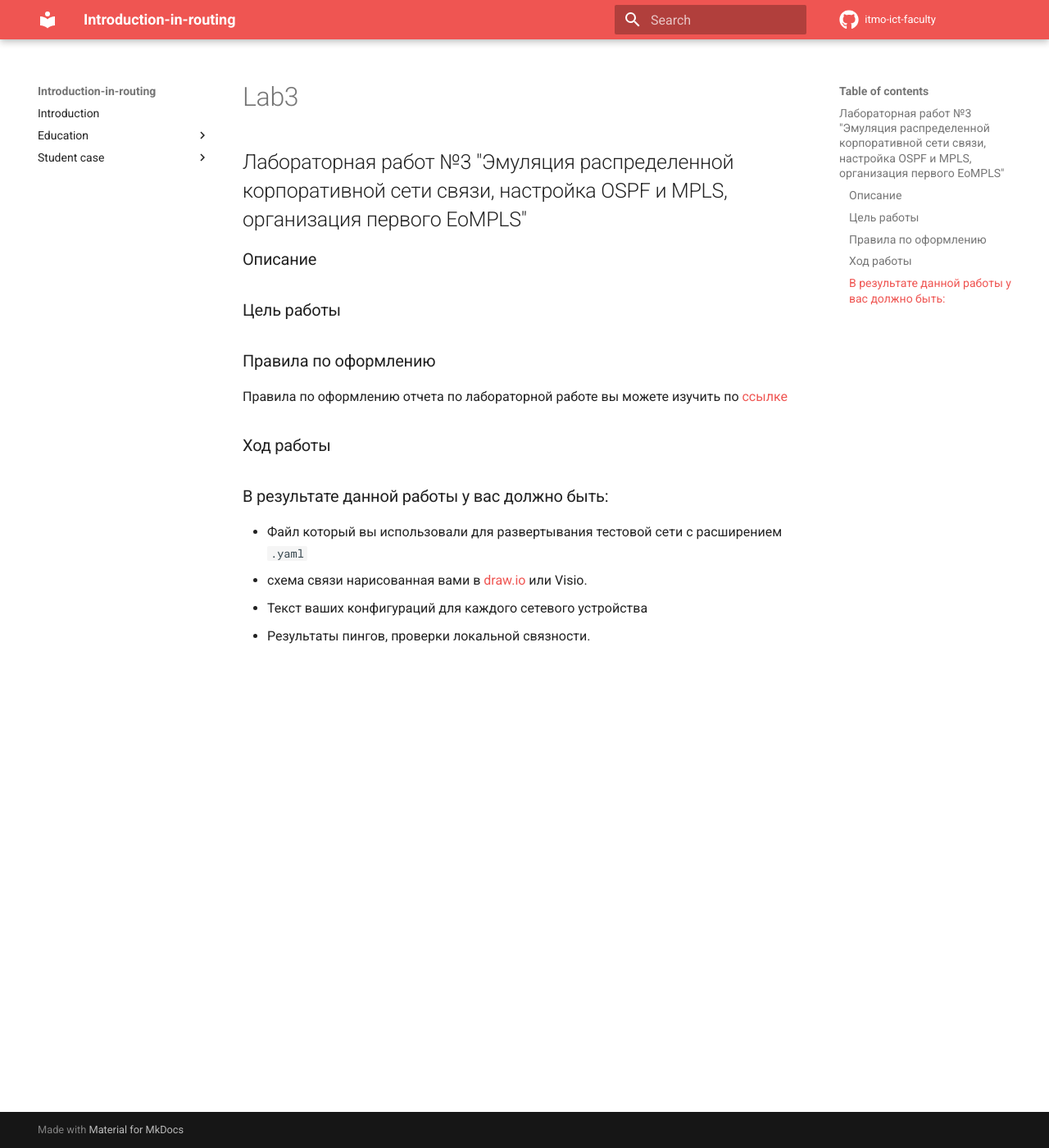
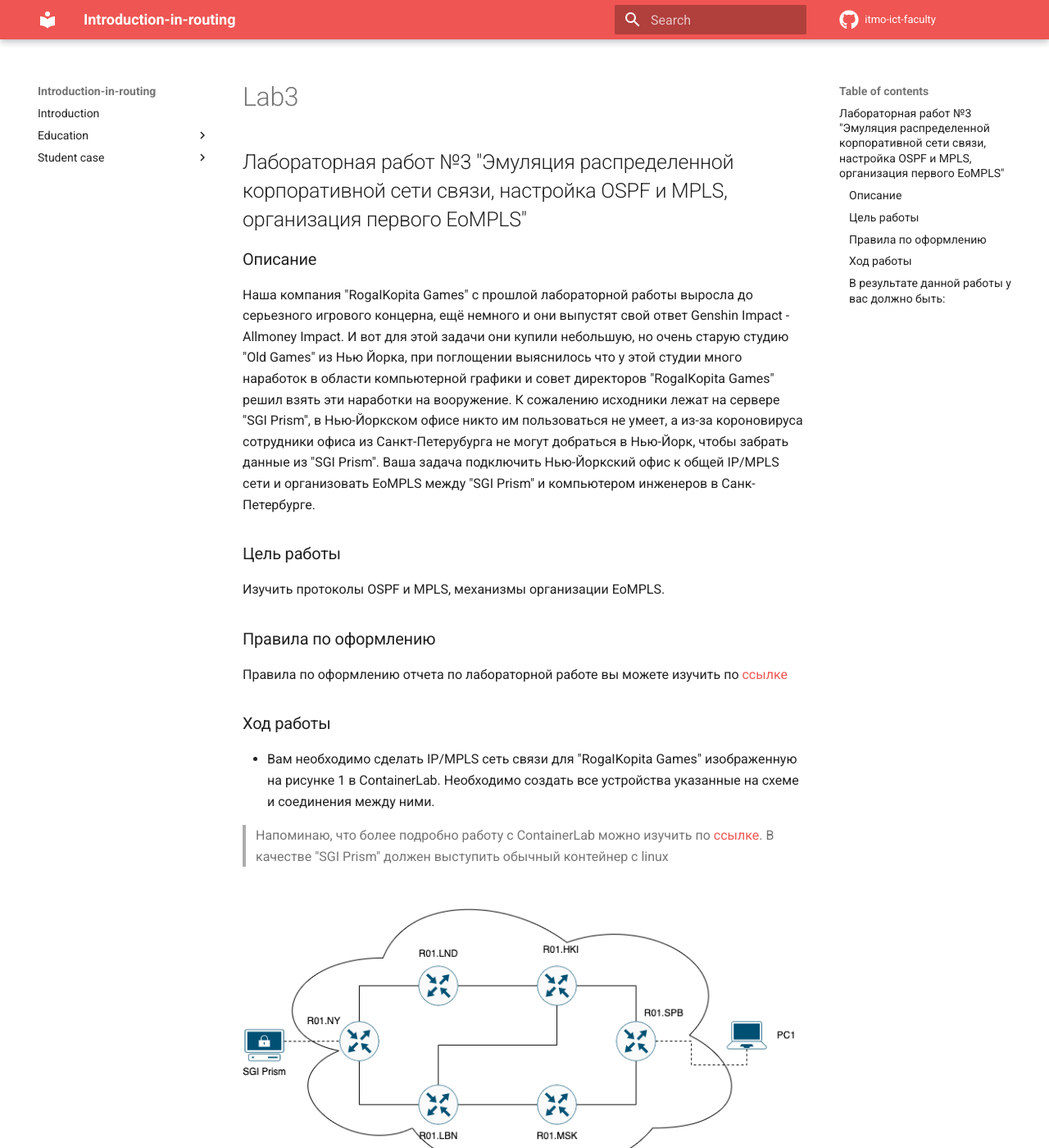
Before and after one commit to itmo-ict-faculty/introduction-in-routing, an MkDocs documentation site: the page built from docs/education/labs2022_2023/lab3/lab3.md, in a window 1280 px wide and 1400 px high. Shown: the whole window at 82% size. Built offline with MkDocs 1.6.1 and Material for MkDocs 9.7.7, drawn with Linux system fonts in a browser that asks for light colours; comment, search, counter and statistics services are not loaded; some of the changed text lies outside the part shown.

Commit message:
Add lab3

```diff
--- a/docs/education/labs2022_2023/lab3/lab3.md
+++ b/docs/education/labs2022_2023/lab3/lab3.md
@@ -2,7 +2,14 @@
 
 ### Описание
 
+Наша компания "RogaIKopita Games" с прошлой лабораторной работы выросла до серьезного игрового концерна, ещё немного и они выпустят свой ответ Genshin Impact - Allmoney Impact.
+И вот для этой задачи они купили небольшую, но очень старую студию "Old Games" из Нью Йорка, при поглощении выяснилось что у этой студии много наработок в области компьютерной графики и совет директоров "RogaIKopita Games" решил взять эти наработки на вооружение.
+К сожалению исходники лежат на сервере "SGI Prism", в Нью-Йоркском офисе никто им пользоваться не умеет, а из-за короновируса сотрудники офиса из Санкт-Петерубурга не могут добраться в Нью-Йорк, чтобы забрать данные из "SGI Prism".
+Ваша задача подключить Нью-Йоркский офис к общей IP/MPLS сети и организовать EoMPLS между "SGI Prism" и компьютером инженеров в Санк-Петербурге.
+
 ### Цель работы
+
+Изучить протоколы OSPF и MPLS, механизмы организации EoMPLS.
 
 ### Правила по оформлению
 
@@ -10,9 +17,26 @@
 
 ### Ход работы
 
+- Вам необходимо сделать IP/MPLS сеть связи для "RogaIKopita Games" изображенную на рисунке 1 в ContainerLab. Необходимо создать все устройства указанные на схеме и соединения между ними.
+
+> Напоминаю, что более подробно работу с СontainerLab можно изучить по [ссылке](https://containerlab.dev/quickstart/).
+> В качестве "SGI Prism" должен выступить обычный контейнер с linux
+
+![ip_mpls](ip_mpls.png)
+
+Рисунок 1 - Схема связи IP/MPLS сети компании "RogaIKopita Games"
+
+- Помимо этого вам необходимо настроить IP адреса на интерфейсах.
+- Настроить OSPF и MPLS.
+- Настроить EoMPLS.
+- Назначить адресацию на контейнеры, связанные между собой EoMPLS.
+- Настроить имена устройств, сменить логины и пароли.
+
+
 ### В результате данной работы у вас должно быть:
 
 - Файл который вы использовали для развертывания тестовой сети с расширением `.yaml`
-- схема связи нарисованная вами в [draw.io](https://app.diagrams.net) или Visio.
+- Cхема связи нарисованная вами в [draw.io](https://app.diagrams.net) или Visio.
 - Текст ваших конфигураций для каждого сетевого устройства
 - Результаты пингов, проверки локальной связности.
+- Выкладки с маршрутами на каждом устройстве.
```
Also changed, not shown: docs/education/labs2022_2023/lab1/lab1.md (+1 -1 lines), docs/education/labs2022_2023/lab2/lab2.md (+1 -1 lines), docs/education/labs2022_2023/lab3/ip_mpls.png (added), 1 other file.
